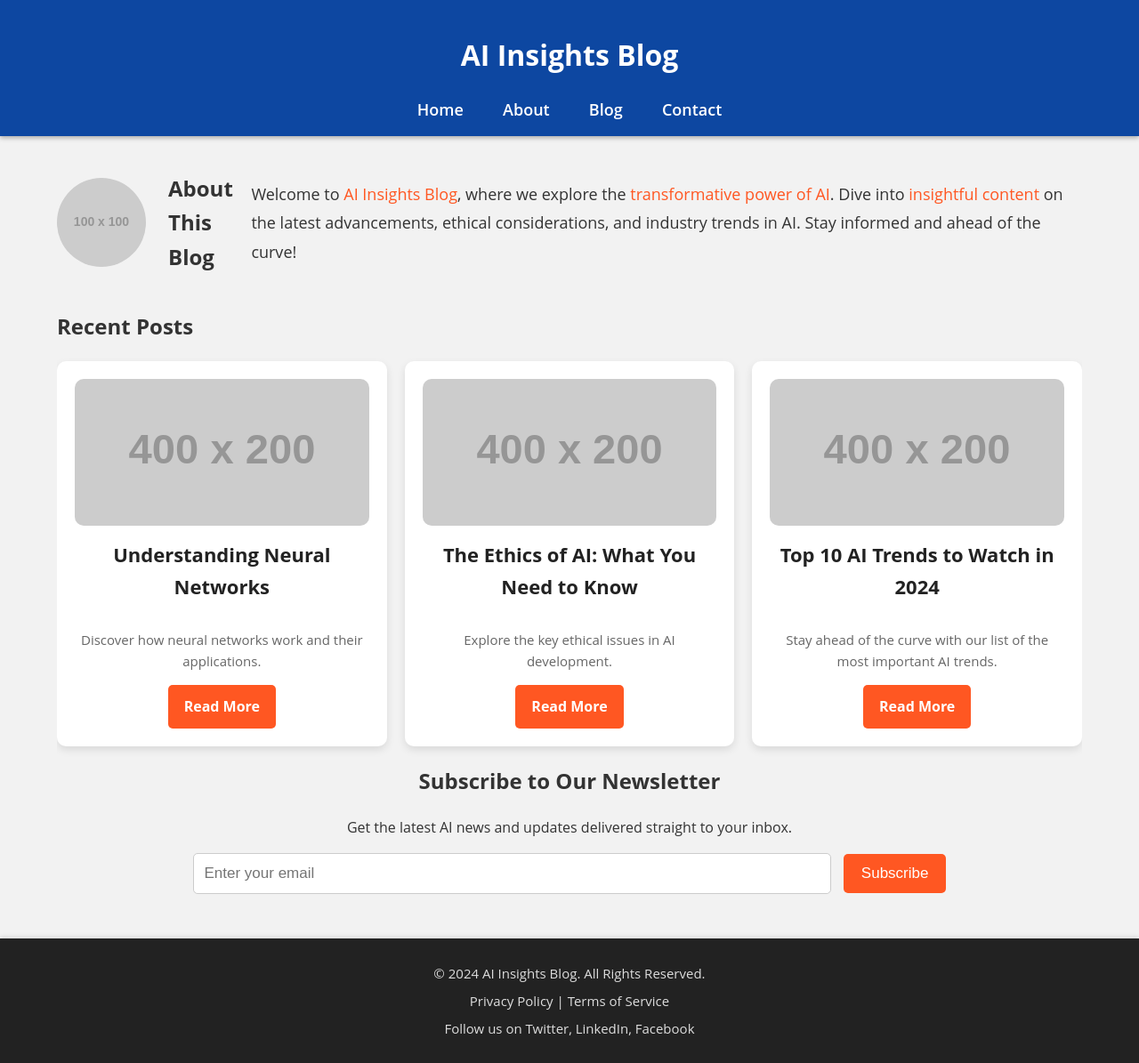
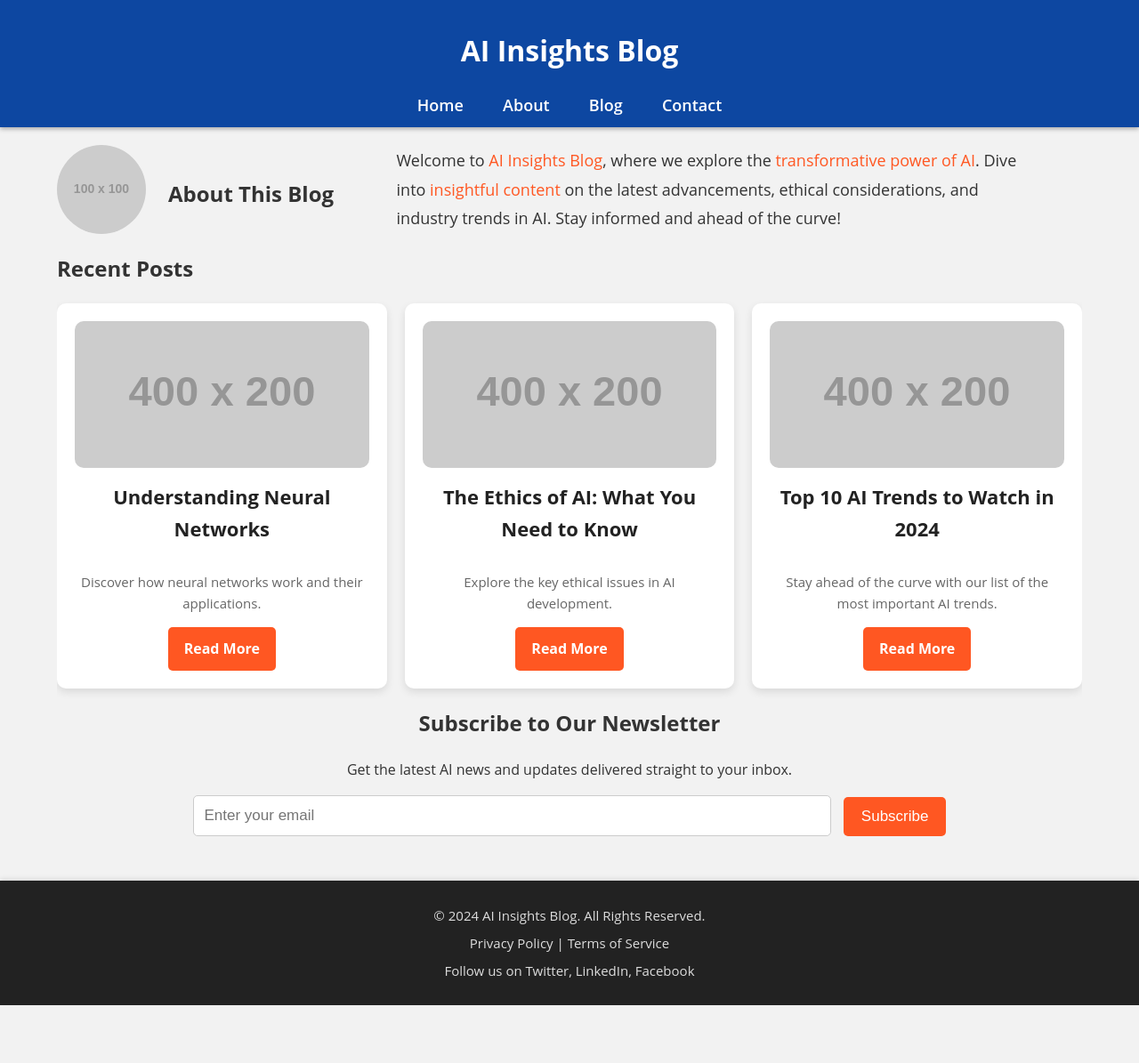
Before and after one commit to tomsonius/tomsonius.github.io, a Jekyll site: the page index.html, which Jekyll copies as it is, in a window 1280 px wide and 1195 px high. Shown: the whole window at 89% size. Built offline with Jekyll 4.4.1, drawn with Linux system fonts in a browser that asks for light colours.

Commit message:
Update main.css

```diff
--- a/assets/css/main.css
+++ b/assets/css/main.css
@@ -10,7 +10,7 @@ body {
 header {
   background: #0d47a1;
   color: #fff;
-  padding: 15px 0;
+  padding: 10px 0; /* Reduced header size */
   text-align: center;
   box-shadow: 0 2px 5px rgba(0, 0, 0, 0.3);
   position: sticky;
@@ -42,6 +42,7 @@ nav a:hover {
   display: flex;
   align-items: center;
   margin-bottom: 20px;
+  text-align: center; /* Centering text */
 }
 
 .about img {
@@ -51,15 +52,22 @@ nav a:hover {
   height: 100px;
 }
 
+.about h2 {
+  margin-bottom: 10px; /* Increase gap between title and text */
+}
+
 .about p {
   font-size: 18px;
   margin: 0;
   line-height: 1.8;
+  max-width: 700px; /* Center content */
+  text-align: left; /* Align text to left */
+  margin: auto; /* Center align */
 }
 
 .post-grid {
   display: grid;
-  grid-template-columns: repeat(3, 1fr);
+  grid-template-columns: repeat(3, 1fr); /* 3 posts in a row */
   gap: 20px;
 }
 
@@ -139,6 +147,7 @@ nav a:hover {
   border-radius: 5px;
   cursor: pointer;
   transition: background 0.3s ease;
+  vertical-align: middle; /* Aligns button with input */
 }
 
 .newsletter button:hover {
```
